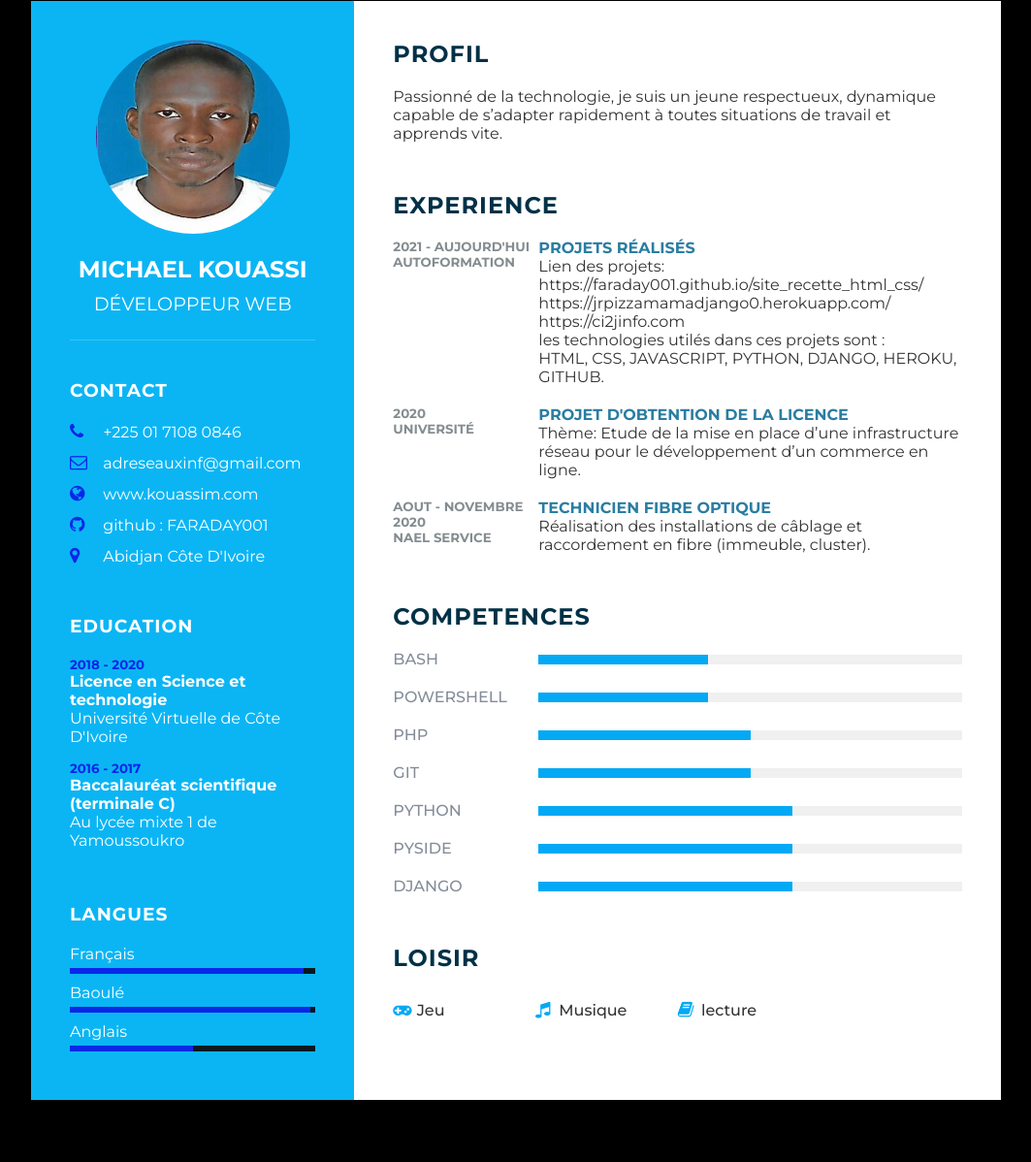
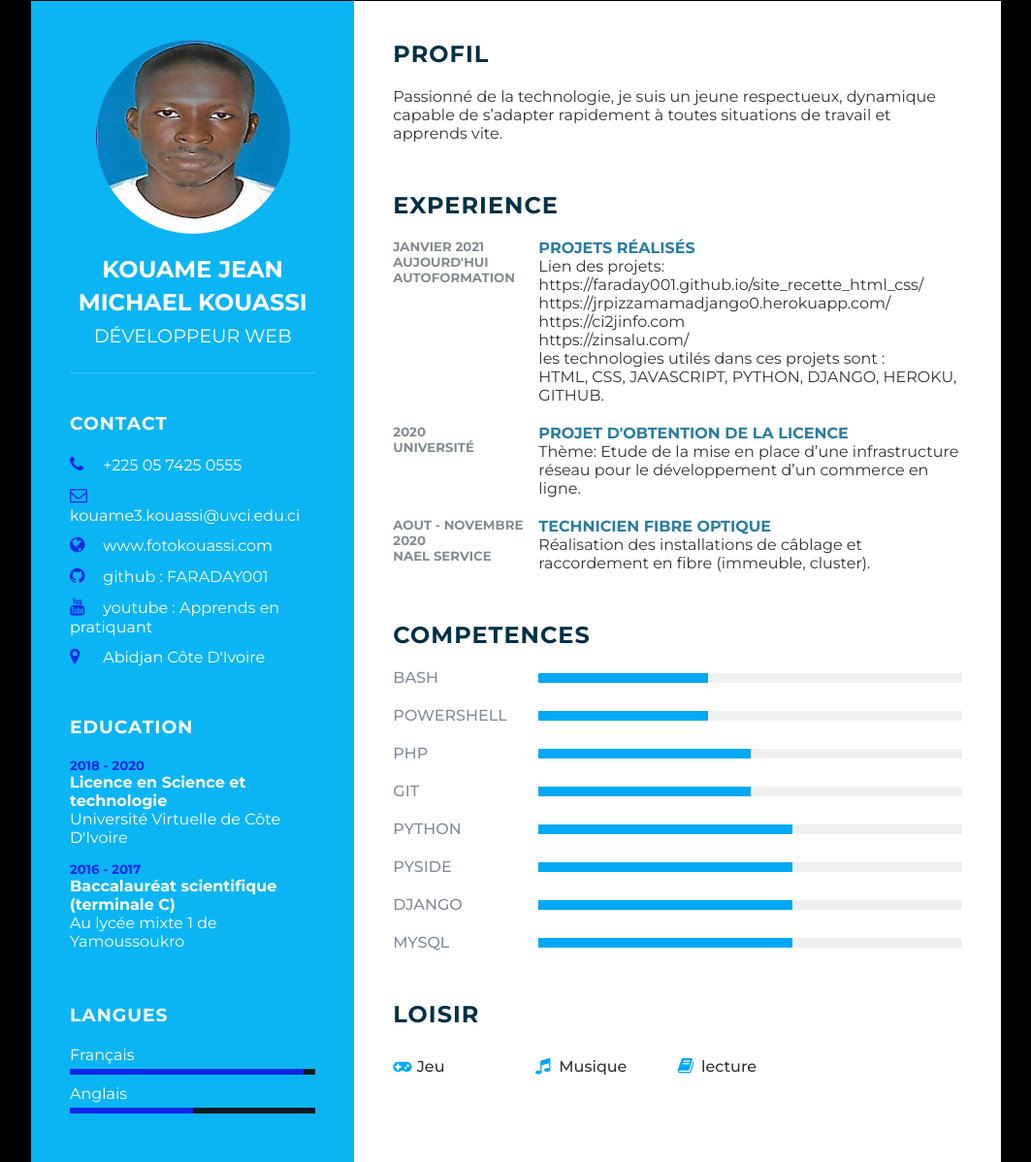
Before and after one commit to FARADAY001/cv1_html_css, a plain HTML site: page index.html in a window 1280 px wide. Shown: the part 59-1257 px from the top of the page at 97% size, without its empty margins (108-1171 px from the left). Drawn offline with Linux system fonts and the light colour scheme.

Commit message:
Add files via upload

```diff
--- a/index.html
+++ b/index.html
@@ -3,7 +3,7 @@
   <head>
     <meta charset="UTF-8">
     <meta name="viewport" content="width=device-width, initial-scale=1.0">
-	   <title>CV Michael</title>
+	   <title>CV Michael KOUASSI</title>
       <!-- lien css-->
 	   <link rel="stylesheet" href="style.css">
      <!-- fonteawsome-->
@@ -20,7 +20,7 @@
           <div class="imgBx">
             <img src="profile.jpg" alt="">
           </div>
-          <h2>Michael KOUASSI <br> <span> Développeur Web</span></h2>
+          <h2>Kouame Jean Michael KOUASSI <br> <span> Développeur Web</span></h2>
         </div>
 
         <!-- section contact-->
@@ -31,25 +31,31 @@
               <span class="icon">
                 <i class="fa fa-phone" aria-hidden="true"></i>
               </span>
-              <span class="text">+225 01 7108 0846</span>
+              <span class="text">+225 05 7425 0555</span>
             </li>
             <li>
               <span class="icon">
                 <i class="fa fa-envelope-o" aria-hidden="true"></i>
               </span>
-              <span class="text">adreseauxinf@gmail.com</span>
+              <span class="text">kouame3.kouassi@uvci.edu.ci</span>
             </li>
             <li>
               <span class="icon">
                 <i class="fa fa-globe" aria-hidden="true"></i>
               </span>
-              <span class="text">www.kouassim.com</span>
+              <span class="text">www.fotokouassi.com</span>
             </li>
             <li>
               <span class="icon">
                 <i class="fa fa-github" aria-hidden="true"></i>
               </span>
               <span class="text">github : FARADAY001</span>
+            </li>
+            <li>
+              <span class="icon">
+                <i class="fa fa-youtube" aria-hidden="true"></i>
+              </span>
+              <span class="text">youtube : Apprends en pratiquant</span>
             </li>
             <li>
               <span class="icon">
@@ -86,12 +92,12 @@
                 <div style="width: 95%;"></div>
               </span>
             </li>
-            <li>
+           <!-- <li>
               <span>Baoulé</span>
               <span class="percent">
                 <div style="width: 98%;"></div>
               </span>
-            </li>
+            </li>  -->
             <li>
               <span>Anglais</span>
               <span class="percent">
@@ -116,7 +122,8 @@
           <h2 class="title2">Experience</h2>
           <div class="box">
             <div class="an_experience">
-              <h5>2021 - Aujourd'hui</h5>
+              <h5>Janvier 2021</h5>
+              <h5>Aujourd'hui</h5>
               <h5>Autoformation</h5>
             </div>
             <div class="text">
@@ -125,6 +132,7 @@
                 https://faraday001.github.io/site_recette_html_css/ <br>
                 https://jrpizzamamadjango0.herokuapp.com/ <br>
                 https://ci2jinfo.com <br>
+                https://zinsalu.com/ <br>
                 les technologies utilés dans ces projets sont : <br>
                 HTML, CSS, JAVASCRIPT, PYTHON, DJANGO, HEROKU, GITHUB.
                </p>
@@ -199,6 +207,12 @@
               <div style="width: 60%;"></div>
             </div>
           </div>
+          <div class="box">
+            <h4>MySQL</h4>
+            <div class="percent">
+              <div style="width: 60%;"></div>
+            </div>
+          </div>
         </div>
 
         <!-- section loisir -->
```
